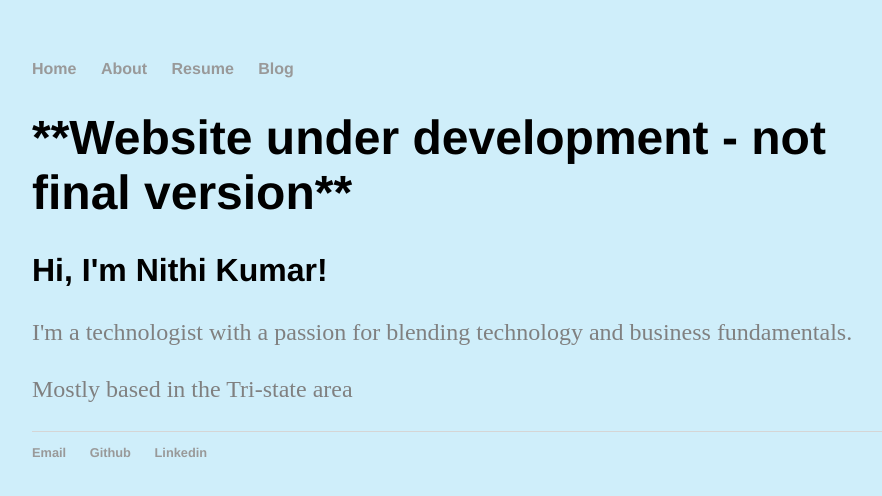
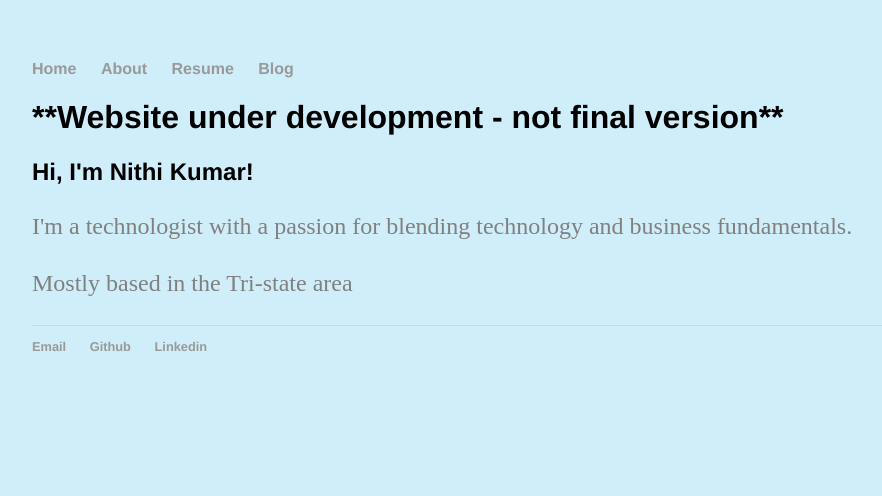
Before and after one commit to nithi0105/nithi0105.github.io, a Jekyll site: the page built from index.html, in a window 1280 px wide. Shown: the top 496 px of the page, without its empty margins (160-1042 px from the left). Built offline with Jekyll 4.4.1, drawn with Linux system fonts in a browser that asks for light colours.

Commit message:
Update main.css

```diff
--- a/css/main.css
+++ b/css/main.css
@@ -25,8 +25,12 @@ h1 {
     font-size: 3em;
     font-family:'Helvetica', 'Arial', 'Sans-Serif';
 }
+h1.disclaimer{
+    font-size: 2em;
+    font-family:'Helvetica', 'Arial', 'Sans-Serif';
+}
 h2 {
-    font-size: 2em;
+    font-size: 1.5em;
     font-family:'Helvetica', 'Arial', 'Sans-Serif';
 }
 p {
```
